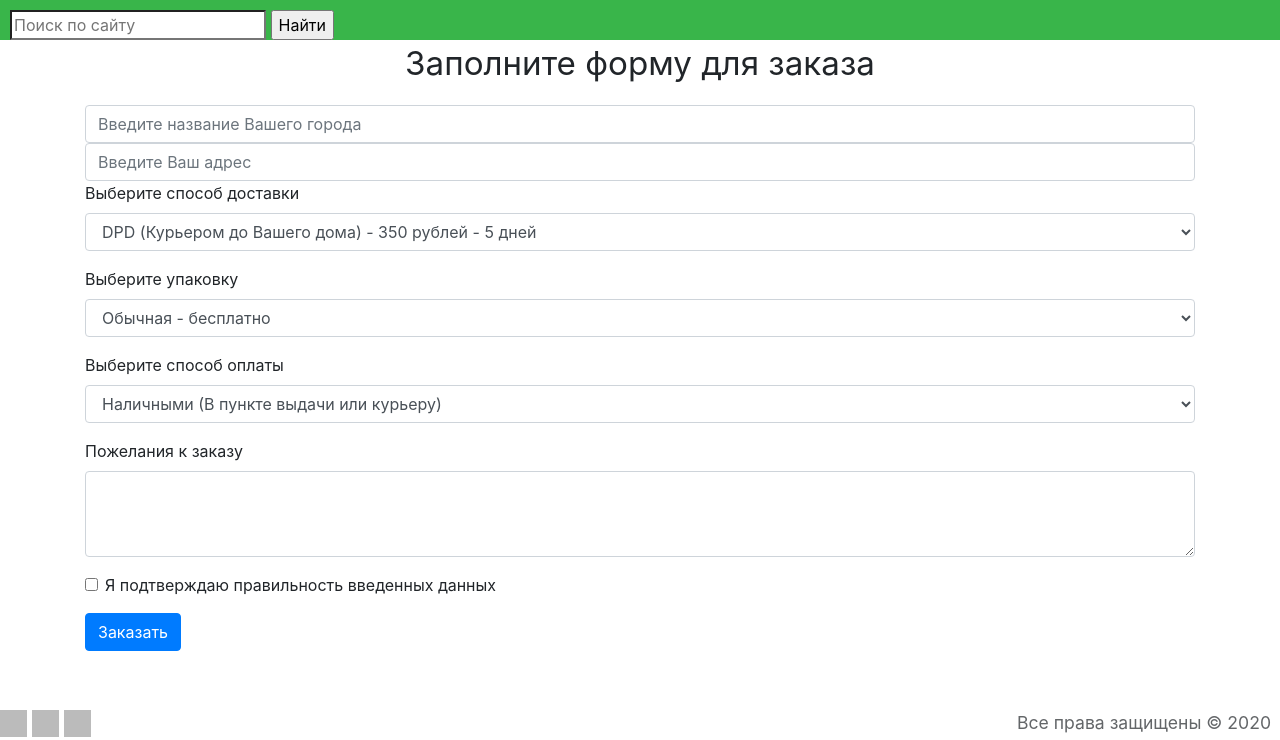
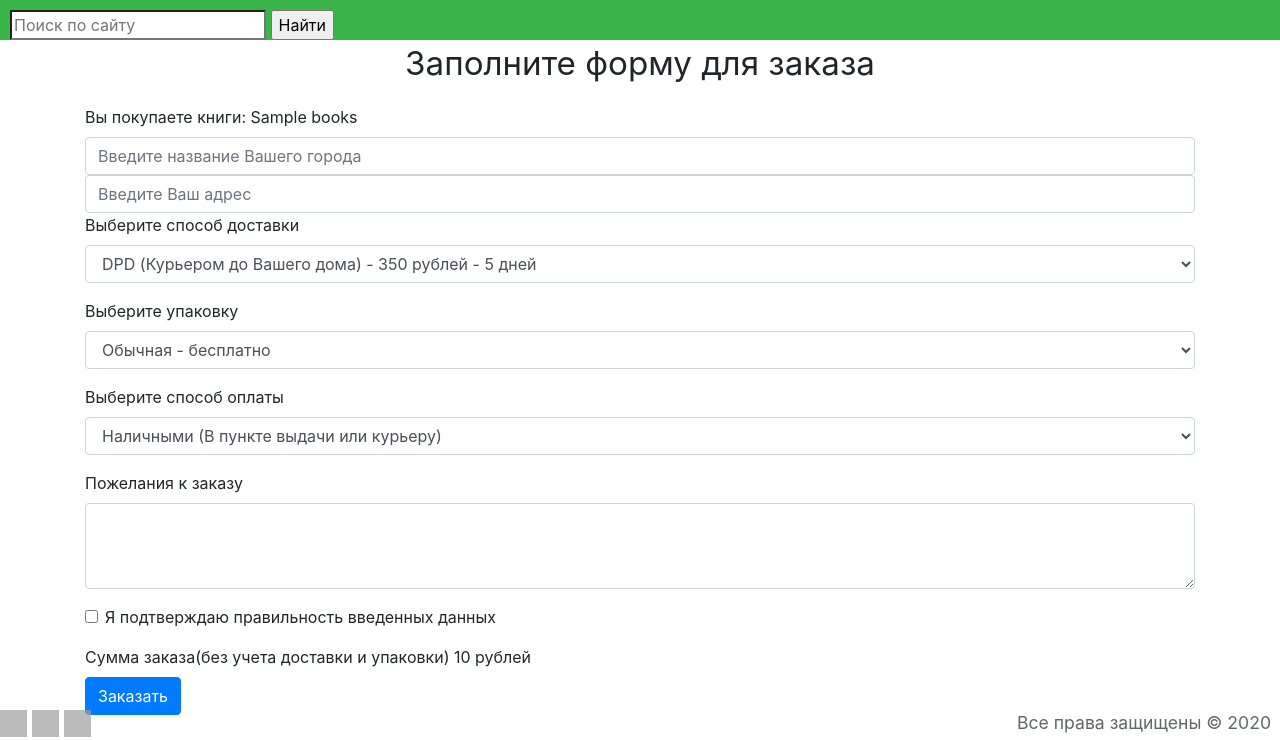
Before and after one commit to MishaVatulich/web_project, a Flask app: template templates/order.html in a window 1280 px wide. Shown: the part 60-800 px from the top of the page. Run offline with Flask 2, Linux system fonts and the light colour scheme; the template is opened without the code that fills it: most values are stand-ins (such as "Sample title", 1, 10 or a date in 2020); some libraries are stand-ins or nearby versions; grey boxes are pictures that could not be loaded.

Commit message:
order commit

```diff
--- a/templates/order.html
+++ b/templates/order.html
@@ -8,7 +8,7 @@
           href="https://stackpath.bootstrapcdn.com/bootstrap/4.4.1/css/bootstrap.min.css"
           integrity="sha384-Vkoo8x4CGsO3+Hhxv8T/Q5PaXtkKtu6ug5TOeNV6gBiFeWPGFN9MuhOf23Q9Ifjh"
           crossorigin="anonymous">
-    <link rel="stylesheet" type="text/css" href={{ord}} />
+    <link rel="stylesheet" type="text/css" href={{ord}}/>
     <title>Оформление</title>
 </head>
 <body>
@@ -22,7 +22,9 @@
 </div>
 <div>
     <form class="login_form" method="post">
-            <input type="text" class="form-control" id="city" aria-describedby="city" placeholder="Введите название Вашего города" name="city">
+        <label>Вы покупаете книги: {{books}}</label>
+        <input type="text" class="form-control" id="city" aria-describedby="city"
+               placeholder="Введите название Вашего города" name="city">
         <input type="text" class="form-control" id="address" placeholder="Введите Ваш адрес" name="address">
         <div class="form-group">
             <label for="delivery">Выберите способ доставки</label>
@@ -58,6 +60,9 @@
             <input type="checkbox" class="form-check-input" id="acceptRules" name="acception">
             <label class="form-check-label" for="acceptRules">Я подтверждаю правильность введенных данных</label>
         </div>
+        <div>
+            <label>Cумма заказа(без учета доставки и упаковки) {{cost}} рублей</label>
+        </div>
         <button type="submit" class="btn btn-primary">Заказать</button>
     </form>
 </div>
```
Lines whose indentation alone changed are shown as unchanged.
